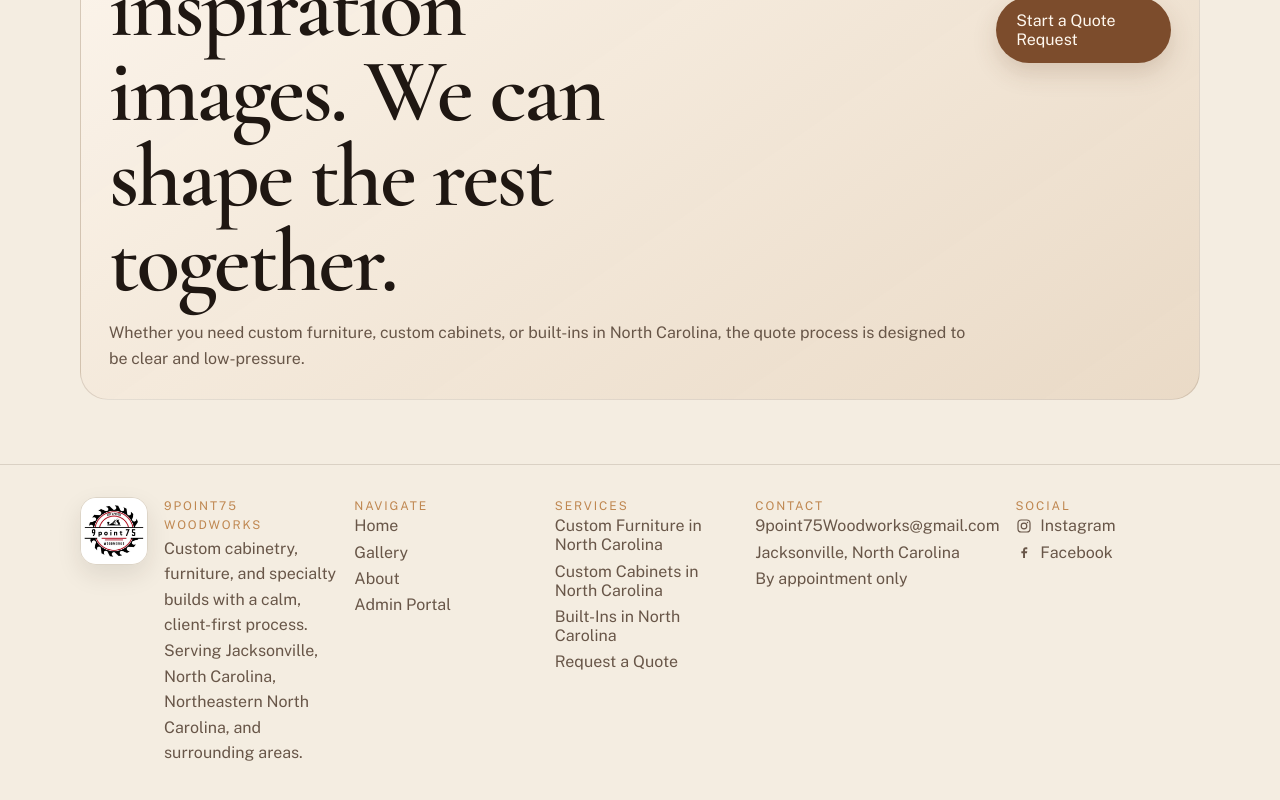
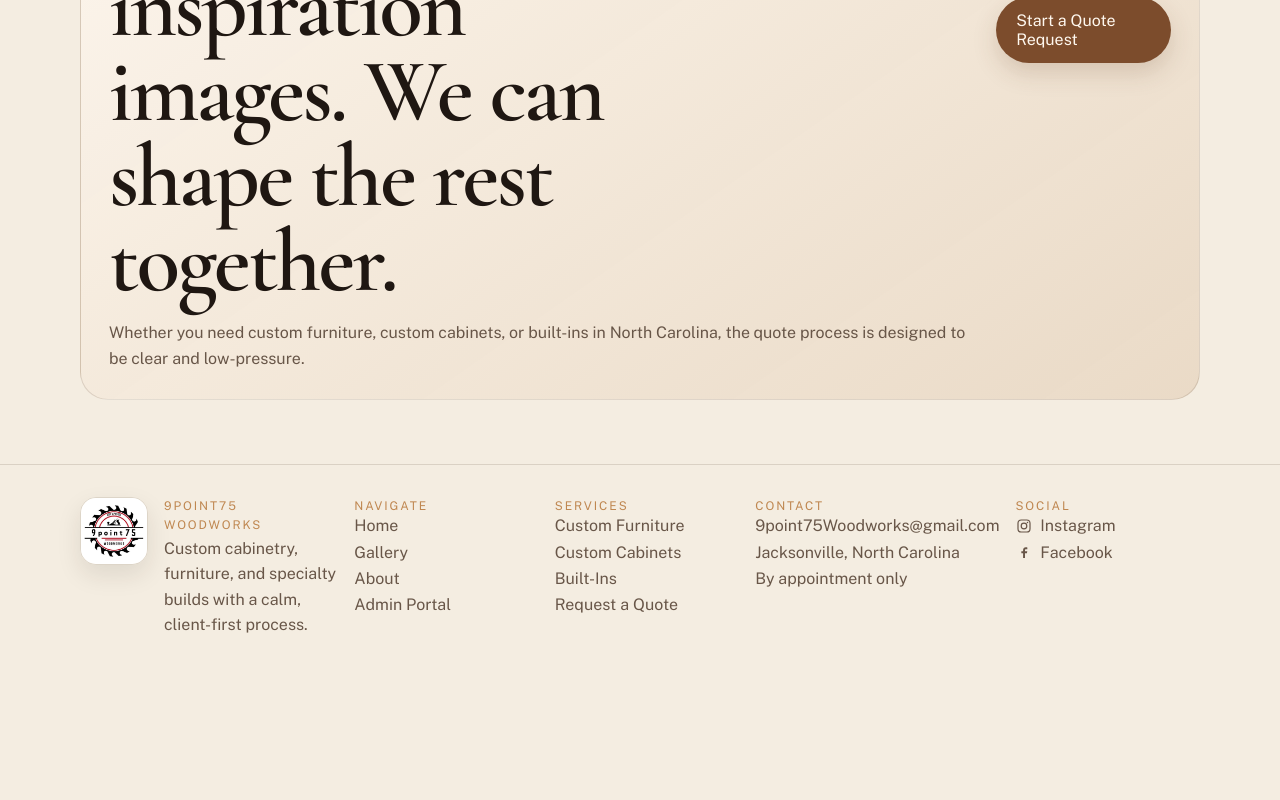
Before and after one commit to brussell678/9point75, a Next.js app: page / in a window 1280 px wide. Shown: the part 3553-4353 px from the top of the page. After the commit the page ends 4239 px from the top, so only its background shows below. Built offline with nearby package versions, Linux system fonts and the light colour scheme; no server answers.

Commit message:
Simplify footer copy

```diff
--- a/src/components/site-footer.tsx
+++ b/src/components/site-footer.tsx
@@ -1,7 +1,7 @@
 import Image from "next/image";
 import Link from "next/link";
 import { contactDetails, navigationLinks, socialLinks } from "@/content/site-content";
-import { serviceAreaLabel, servicePageLinks } from "@/lib/seo";
+import { servicePageLinks } from "@/lib/seo";
 
 function SocialIcon({ label }: { label: string }) {
   if (label === "Instagram") {
@@ -42,7 +42,6 @@ export function SiteFooter() {
               <p className="footer-copy">
                 Custom cabinetry, furniture, and specialty builds with a calm, client-first process.
               </p>
-              <p className="footer-copy">{serviceAreaLabel}</p>
             </div>
           </div>
         </div>
@@ -63,7 +62,7 @@ export function SiteFooter() {
           <div className="footer-links">
             {servicePageLinks.map((link) => (
               <Link key={link.href} href={link.href}>
-                {link.label} in North Carolina
+                {link.label}
               </Link>
             ))}
             <Link href="/contact">Request a Quote</Link>
```
